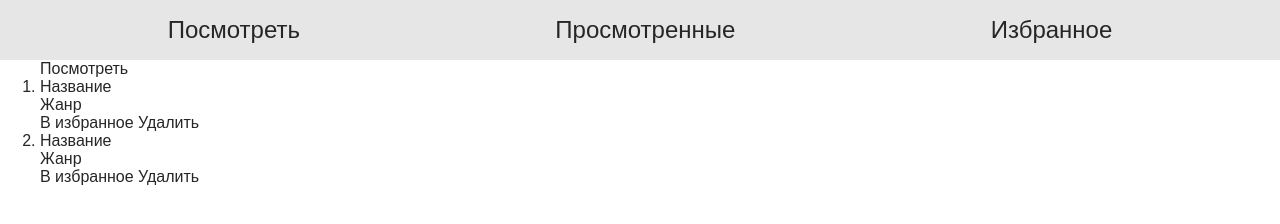
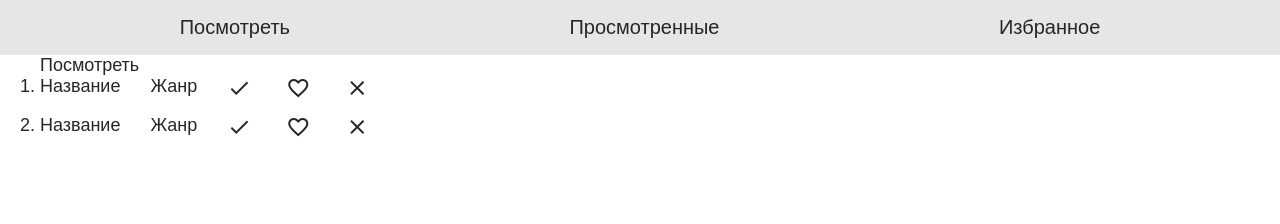
Before and after one commit to firttrule/filmsLibrary, a plain HTML site: page index.html in a window 1280 px wide. Drawn offline with Linux system fonts and the light colour scheme.

Commit message:
макет списка фильмов

```diff
--- /dev/null
+++ b/css/filmsList.css
@@ -0,0 +1,23 @@
+.films {
+}
+
+.films__list-item {
+  padding-bottom: 10px;
+}
+
+.films__list-item:last-child {
+  padding-bottom: 0;
+}
+
+.films__list-content {
+  display: flex;
+  gap: 30px;
+}
+
+.films__list-btn {
+  padding-right: 30px;
+}
+
+.films__list-btn:last-child {
+  padding-right: 0;
+}
--- a/css/generic.css
+++ b/css/generic.css
@@ -1,6 +1,7 @@
 body {
   font-family: Arial, Helvetica, sans-serif;
   color: #262626;
+  font-size: 18px;
 }
 
 .container {
--- a/css/header.css
+++ b/css/header.css
@@ -8,7 +8,7 @@
 }
 
 .header__nav-link {
-  font-size: 24px;
+  font-size: 20px;
   padding: 16px 40px;
   display: inline-block;
   color: inherit;
--- a/css/index.css
+++ b/css/index.css
@@ -1,7 +1,4 @@
 @import url("/css/reset.css");
 @import url("/css/generic.css");
 @import url("/css/header.css");
-
-/* HEADER */
-
-/* HEADER */
+@import url("/css/filmsList.css");
--- a/index.html
+++ b/index.html
@@ -5,6 +5,10 @@
     <meta name="viewport" content="width=device-width, initial-scale=1.0" />
     <title>Посмотреть</title>
     <link rel="stylesheet" href="css/index.css" />
+    <link
+      href="https://fonts.googleapis.com/icon?family=Material+Icons"
+      rel="stylesheet"
+    />
   </head>
   <body>
     <header class="header">
@@ -13,10 +17,10 @@
           <a class="header__nav-link" href="/index.html">Посмотреть</a>
         </li>
         <li class="header__nav-item">
-          <a class="header__nav-link" href="/html/Viewed.html">Просмотренные</a>
+          <a class="header__nav-link" href="/html/viewed.html">Просмотренные</a>
         </li>
         <li class="header__nav-item">
-          <a class="header__nav-link" href="/html/Favorites.html">Избранное</a>
+          <a class="header__nav-link" href="/html/favorites.html">Избранное</a>
         </li>
       </ul>
     </header>
@@ -26,26 +30,46 @@
         TODO: поиск/сортировка по жанру и добавление
       </section> -->
 
-      <div class="container look">
+      <div class="container">
         <h1 class="page-title">Посмотреть</h1>
-        <ol class="look__list">
-          <li class="look__list-item">
-            <p class="look__list-title">Название</p>
-            <p class="look__list-genre">Жанр</p>
-            <div>
-              <button class="look__list-btn btn-favorite">В избранное</button>
-              <button class="look__list-btn btn-delete">Удалить</button>
-            </div>
-          </li>
-          <li class="look__list-item">
-            <p class="look__list-title">Название</p>
-            <p class="look__list-genre">Жанр</p>
-            <div>
-              <button class="look__list-btn btn-favorite">В избранное</button>
-              <button class="look__list-btn btn-delete">Удалить</button>
-            </div>
-          </li>
-        </ol>
+        <div class="films">
+          <ol class="films__list">
+            <li class="films__list-item">
+              <div class="films__list-content">
+                <p class="films__list-title">Название</p>
+                <p class="films__list-genre">Жанр</p>
+                <div class="films__btns">
+                  <button class="films__list-btn btn-done">
+                    <i class="material-icons">done</i>
+                  </button>
+                  <button class="films__list-btn btn-favorite">
+                    <i class="material-icons">favorite_border</i>
+                  </button>
+                  <button class="films__list-btn btn-delete">
+                    <i class="material-icons">clear</i>
+                  </button>
+                </div>
+              </div>
+            </li>
+            <li class="films__list-item">
+              <div class="films__list-content">
+                <p class="films__list-title">Название</p>
+                <p class="films__list-genre">Жанр</p>
+                <div class="films__btns">
+                  <button class="films__list-btn btn-done">
+                    <i class="material-icons">done</i>
+                  </button>
+                  <button class="films__list-btn btn-favorite">
+                    <i class="material-icons">favorite_border</i>
+                  </button>
+                  <button class="films__list-btn btn-delete">
+                    <i class="material-icons">clear</i>
+                  </button>
+                </div>
+              </div>
+            </li>
+          </ol>
+        </div>
       </div>
     </main>
   </body>
```
